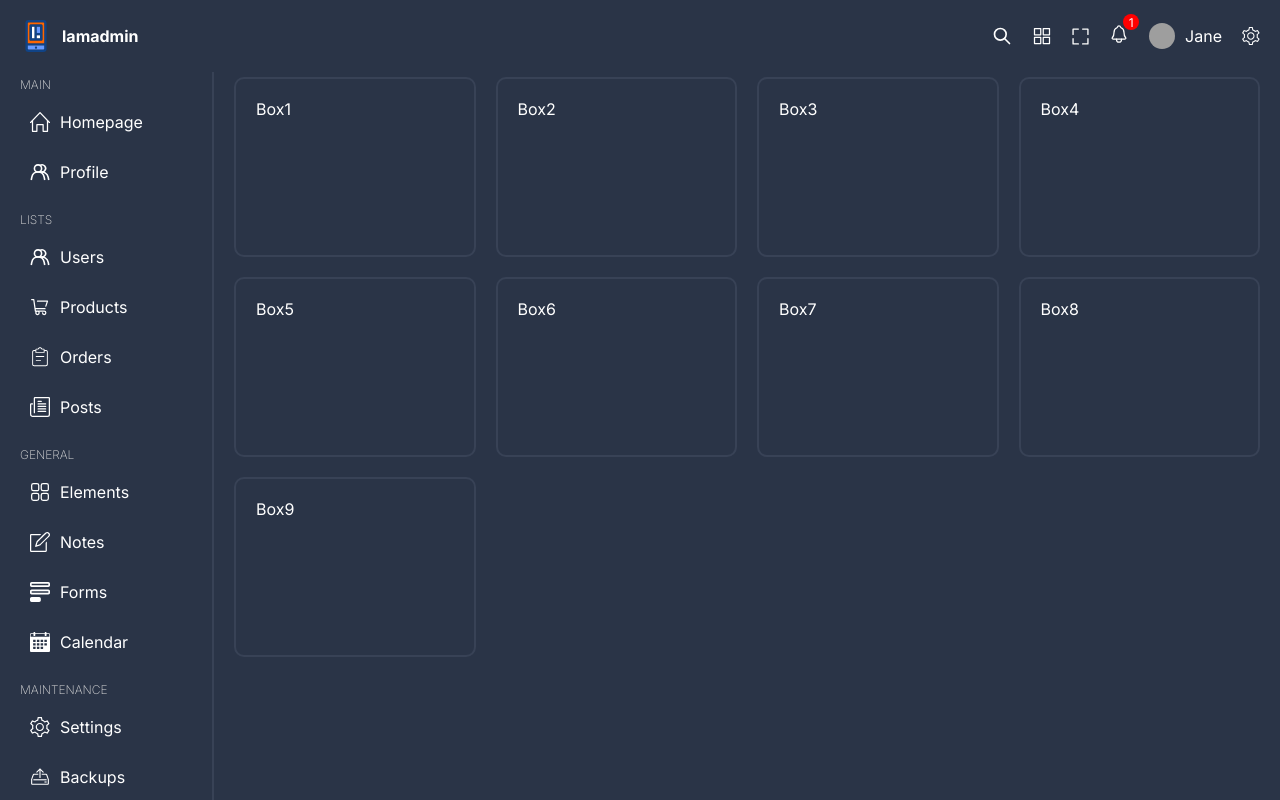
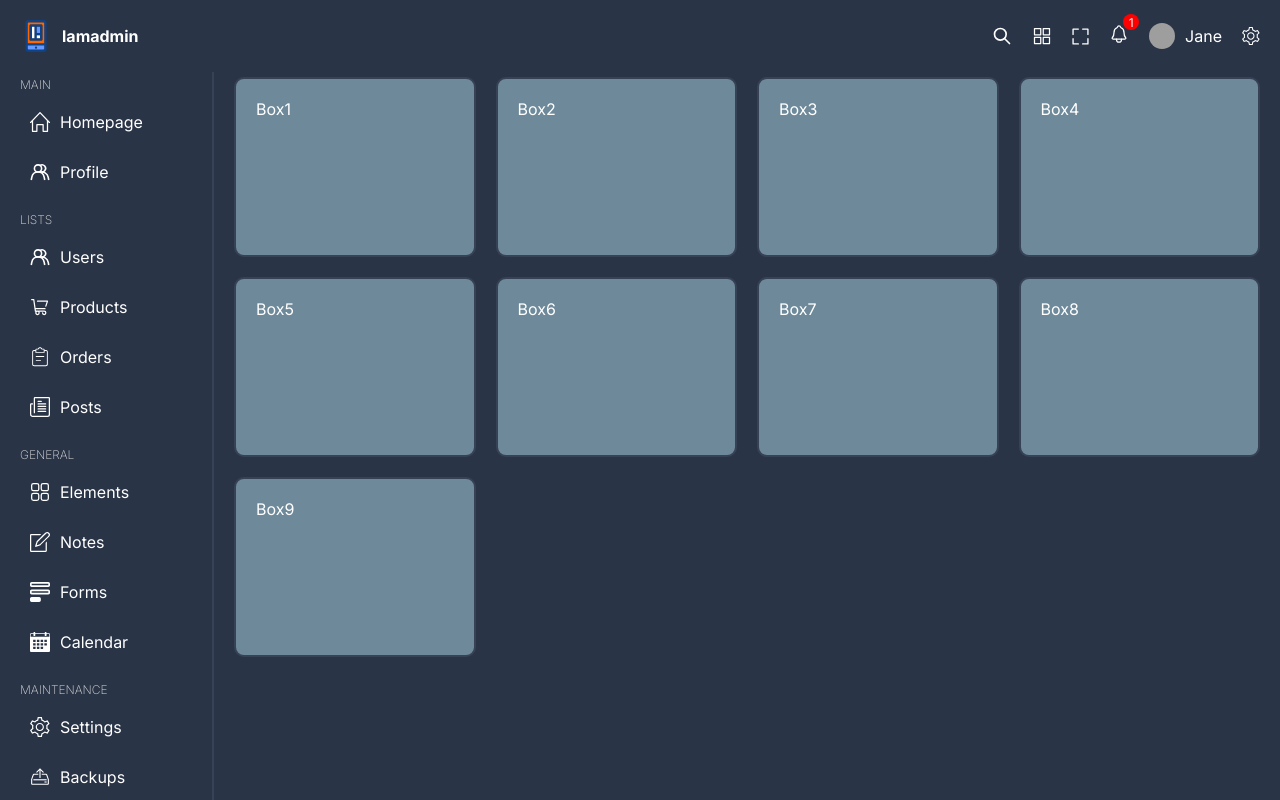
Before and after one commit to rrg1459/react-admin, a React (Vite) app: page / in a window 1280 px wide. Shown: the top 800 px of the page. Built offline with nearby package versions, Linux system fonts and the light colour scheme; grey boxes are pictures that could not be loaded.

Commit message:
Add background color to boxes

```diff
--- a/src/pages/home/home.scss
+++ b/src/pages/home/home.scss
@@ -10,6 +10,7 @@
     padding: 20px;
     border-radius: 10px;
     border: 2px solid $soft-bg;
+    background-color: rgba(173, 216, 230, 0.521);
   }
 
 }
```
